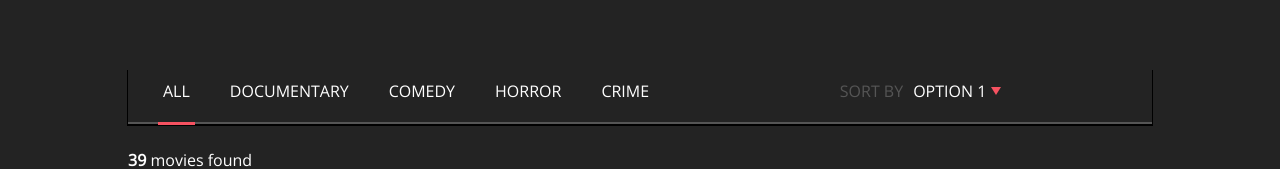
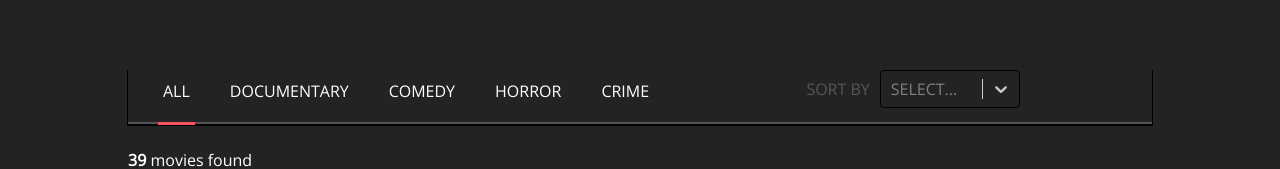
Before and after one commit to xfirestarterx/rhw2, a React app: page / in a window 1280 px wide. Shown: the part 255-424 px from the top of the page. Built offline with nearby package versions, Linux system fonts and the light colour scheme.

Commit message:
added Dropdown component

```diff
--- /dev/null
+++ b/src/components/Dropdown/Dropdown.jsx
@@ -0,0 +1,51 @@
+import React from 'react';
+import PropTypes from 'prop-types';
+import Select from 'react-select';
+
+const styles = {
+  control: (provided) => ({
+    ...provided,
+    backgroundColor: '#232323',
+    borderColor: '#000',
+    color: '#555'
+  }),
+  menu: (provided) => ({
+    ...provided,
+    backgroundColor: '#232323',
+    color: '#555'
+  }),
+  singleValue: (provided) => ({
+    ...provided,
+    color: '#fff'
+  }),
+  option: () => ({
+    padding: 10,
+    ':hover': {
+      backgroundColor: '#ccc'
+    }
+  })
+}
+
+const Dropdown = ({ settings: { optionsList, width } }) => {
+
+  if (width) {
+    styles.container = (provided) => ({
+      ...provided,
+      width
+    });
+  }
+
+  return <Select styles={styles} options={optionsList} />;
+}
+
+Dropdown.propTypes = {
+  settings: PropTypes.shape({
+    optionsList: PropTypes.arrayOf(PropTypes.shape({
+      label: PropTypes.string.isRequired,
+      value: PropTypes.any.isRequired
+    })),
+    width: PropTypes.oneOfType([PropTypes.string, PropTypes.number])
+  })
+}
+
+export default Dropdown;
--- a/src/components/LabeledDropdown/LabeledDropdown.jsx
+++ b/src/components/LabeledDropdown/LabeledDropdown.jsx
@@ -1,54 +1,13 @@
 import React, { useState } from 'react';
 import styles from './LabeledDropdown.styl';
 import PropTypes from 'prop-types';
+import Dropdown from '../Dropdown/Dropdown';
 
-export const containerWidth = {
-  auto: 'auto',
-  full: '100%'
-}
-
-export const dropdownTheme = {
-  light: 'Light',
-  dark: 'Dark'
-}
-
-const LabeledDropdown = ({ labelText, optionsList, width = containerWidth.auto, theme = dropdownTheme.light }) => {
-  const [isShown, updateIsShown] = useState(false);
-  const toggleVisibility = () => updateIsShown(!isShown);
-
+const LabeledDropdown = ({ labelText, optionsList, width }) => {
   return (
     <div className={styles.LabeledDropdown}>
-      {labelText && <label className={styles.Label}>{labelText}</label>}
-
-      <div className={styles.Container} style={{width: width}}>
-        <div
-          key={0}
-          data-value={optionsList[0]?.value}
-          className={`${styles.SelectedOption} ${styles[theme]}`}
-          onClick={toggleVisibility}>
-          {optionsList[0]?.text}
-        </div>
-
-        {isShown &&
-          <div className={styles.OptionsList}>
-            {optionsList.map((option, i) => {
-              if (i === 0) {
-                return null;
-              }
-
-              return (
-                <div
-                  key={i}
-                  data-value={option.value}
-                  className={styles.Option}
-                  onClick={toggleVisibility}>
-                  {option.text}
-                </div>
-              );
-            })}
-          </div>
-        }
-      </div>
+      { labelText && <div className={styles.Label}>{labelText}</div> }
+      <Dropdown settings={{optionsList, width}} />
     </div>
   );
 };
@@ -57,11 +16,11 @@ LabeledDropdown.propTypes = {
   labelText: PropTypes.string,
   optionsList: PropTypes.arrayOf(
     PropTypes.shape({
-      text: PropTypes.string,
+      label: PropTypes.string,
       value: PropTypes.any
     }).isRequired
   ),
-  width: PropTypes.string,
+  width: PropTypes.oneOfType([PropTypes.string, PropTypes.number]),
   theme: PropTypes.string
 };
 
--- a/src/components/LabeledDropdown/LabeledDropdown.styl
+++ b/src/components/LabeledDropdown/LabeledDropdown.styl
@@ -3,57 +3,10 @@
 .LabeledDropdown
   text-transform uppercase
   display flex
-  padding 10px 0
   margin-right 10px
+  align-items center
 
 .Label
   display inline-block
   margin-right 10px
   color $dark100
-
-.Container,
-.SelectedOption
-  position relative
-
-.Option,
-.SelectedOption
-  cursor pointer
-
-.Container
-  width 100%
-
-.SelectedOption
-  &.Dark
-    background rgba(0,0,0,.7)
-
-  &.Light
-    background transparent
-
-  &:before
-    position absolute
-    content ' '
-    top 50%
-    transform translate(0, -50%)
-    right -15px
-    width 0
-    height 0
-    border-style solid
-    border-width 8.7px 5px 0 5px
-    border-color $accent transparent transparent transparent
-
-.OptionsList
-  position absolute
-  top 100%
-  left 0
-  right 0
-  min-width 110px
-  background $dark200
-  margin-top 15px
-  white-space nowrap
-  box-shadow 3px 3px 10px 0 $black
-
-.Option
-  padding 10px 20px
-
-  &:hover
-    background $dark300
--- a/src/components/MainContentTop/MainContentTop.jsx
+++ b/src/components/MainContentTop/MainContentTop.jsx
@@ -17,15 +17,15 @@ const dropDownOptions = {
   labelText: 'sort by',
   options: [
     {
-      text: 'Option 1',
+      label: 'Option 1',
       value: 'value 1'
     },
     {
-      text: 'Option 2',
+      label: 'Option 2',
       value: 'value 2'
     },
     {
-      text: 'Option 3',
+      label: 'Option 3',
       value: 'value 3'
     }
   ]
@@ -40,7 +40,7 @@ const MainContentTop = () => {
         </Column>
 
         <Column>
-          <LabeledDropdown labelText={dropDownOptions.labelText} optionsList={dropDownOptions.options} />
+          <LabeledDropdown labelText={dropDownOptions.labelText} optionsList={dropDownOptions.options} width={140} />
         </Column>
       </Row>
     </div>
--- a/src/components/ModalAddMovie/ModalAddMovie.jsx
+++ b/src/components/ModalAddMovie/ModalAddMovie.jsx
@@ -4,8 +4,8 @@ import FormRow, { flowAxisType } from '../FormRow/FormRow';
 import Modal from '../Modal/Modal';
 import TextField from '../TextField/TextField';
 import GenericInput from '../GenericInput/GenericInput';
-import LabeledDropdown, { containerWidth, dropdownTheme } from '../LabeledDropdown/LabeledDropdown';
 import Button, { buttonThemes } from '../Button/Button';
+import Dropdown from '../Dropdown/Dropdown';
 
 const getInputId = (name) => `modal-add-input-${name}`;
 
@@ -19,16 +19,16 @@ const inputs = {
 
 const genres = [
   {
-    value: undefined,
-    text: 'Select genre'
+    value: '',
+    label: 'Select genre'
   },
   {
     value: 'action & adventure',
-    text: 'Action & Adventure'
+    label: 'Action & Adventure'
   },
   {
     value: 'music',
-    text: 'Music'
+    label: 'Music'
   }
 ];
 
@@ -52,7 +52,7 @@ const ModalAddMovie = () => {
 
       <FormRow flowAxis={flowAxisType.y}>
         <FormLabel text='genre' />
-        <LabeledDropdown optionsList={genres} width={containerWidth.full} theme={dropdownTheme.dark} />
+        <Dropdown settings={{optionsList: genres, width: '100%'}} />
       </FormRow>
 
       <FormRow flowAxis={flowAxisType.y}>
--- a/src/components/ModalEditMovie/ModalEditMovie.jsx
+++ b/src/components/ModalEditMovie/ModalEditMovie.jsx
@@ -4,8 +4,8 @@ import FormRow, { flowAxisType } from '../FormRow/FormRow';
 import Modal from '../Modal/Modal';
 import TextField from '../TextField/TextField';
 import GenericInput from '../GenericInput/GenericInput';
-import LabeledDropdown, { containerWidth, dropdownTheme } from '../LabeledDropdown/LabeledDropdown';
 import Button, { buttonThemes } from '../Button/Button';
+import Dropdown from '../Dropdown/Dropdown';
 
 const getInputId = (name) => `modal-edit-input-${name}`;
 
@@ -19,16 +19,16 @@ const inputs = {
 
 const genres = [
   {
-    value: undefined,
-    text: 'Select genre'
+    value: '',
+    label: 'Select genre'
   },
   {
     value: 'action & adventure',
-    text: 'Action & Adventure'
+    label: 'Action & Adventure'
   },
   {
     value: 'music',
-    text: 'Music'
+    label: 'Music'
   }
 ];
 
@@ -57,7 +57,7 @@ const ModalEditMovie = () => {
 
       <FormRow flowAxis={flowAxisType.y}>
         <FormLabel text='genre' />
-        <LabeledDropdown optionsList={genres} width={containerWidth.full} theme={dropdownTheme.dark} />
+        <Dropdown settings={{optionsList: genres, width: '100%'}} />
       </FormRow>
 
       <FormRow flowAxis={flowAxisType.y}>
```
